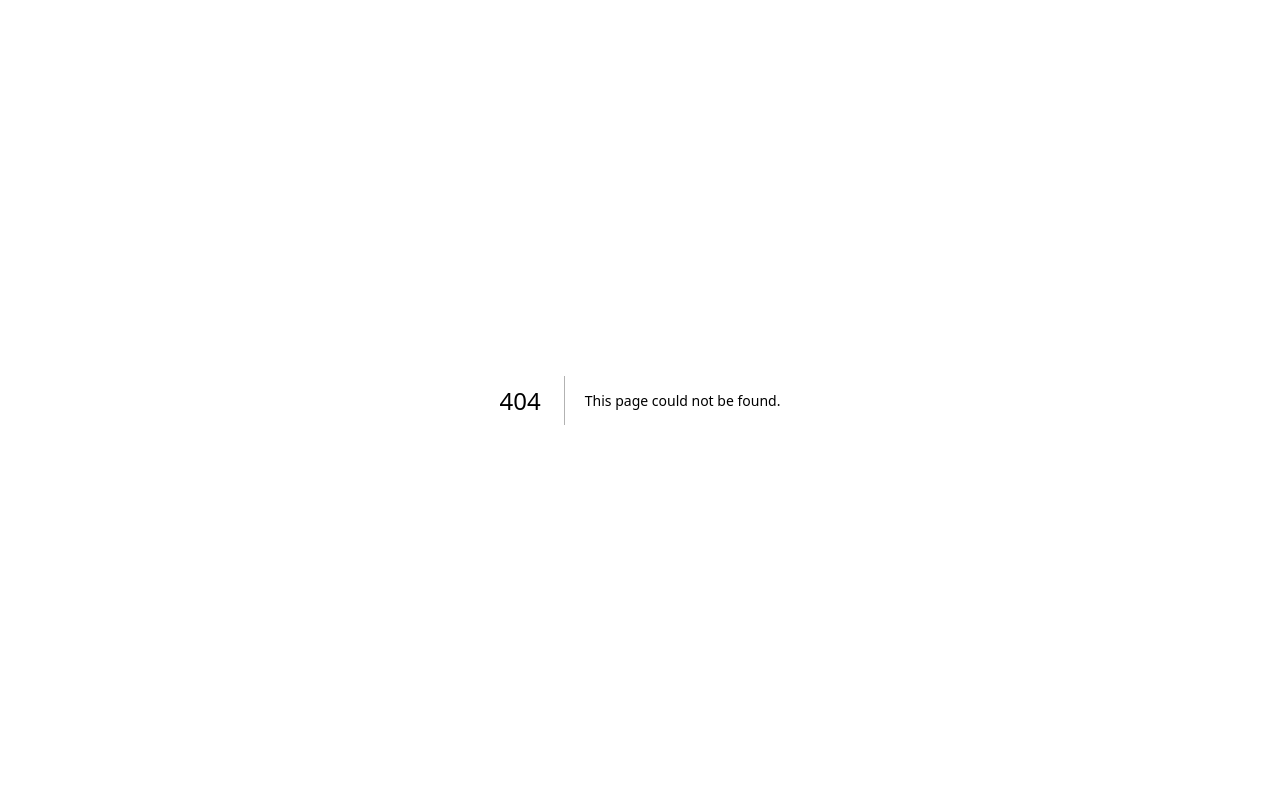
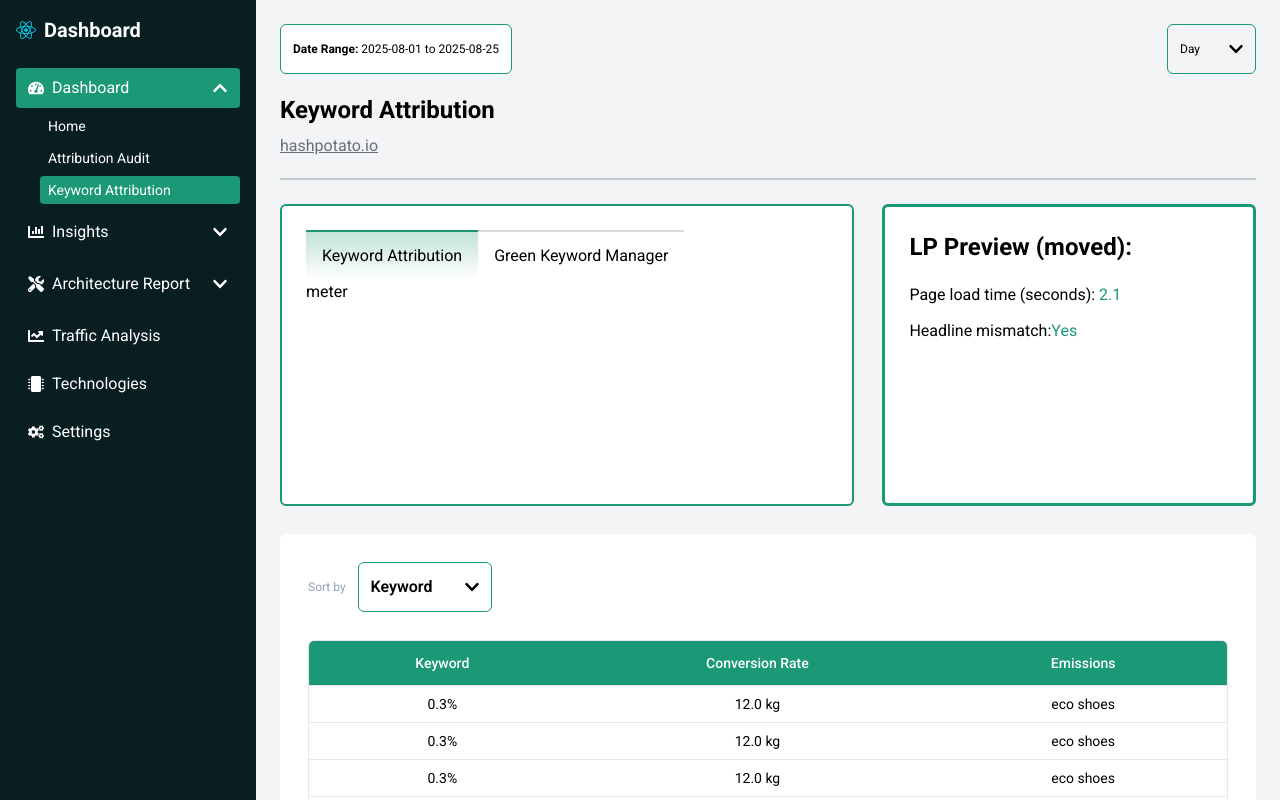
Before and after one commit to subodh-EG/Everything-Green-Frontend-NextJS, a Next.js app: page /dashboard/keyword-attribution in a window 1280 px wide. Before the commit this address had no page. Built offline with nearby package versions, Linux system fonts and the light colour scheme.

Commit message:
add keyword-attribution

```diff
--- /dev/null
+++ b/src/app/dashboard/keyword-attribution/page.tsx
@@ -0,0 +1,177 @@
+"use client";
+import HeatBar from "@/components/common/HeatBar";
+import DashboardLayout from "@/components/dashboard/DashboardLayout";
+import DateSelect from "@/components/dashboard/home/DateSelect";
+import React, { useState } from "react";
+import { FaChevronDown } from "react-icons/fa";
+
+const KeywordAttribution = () => {
+  const [attribution, setAttribution] = useState(1);
+  const tableRow = ["Keyword ", "Conversion Rate", "Emissions"];
+
+  const tableData = [
+    {
+      keyword: "eco shoes",
+      conversionRate: "0.3%",
+      emissions: "12.0 kg",
+    },
+
+    {
+      keyword: "eco shoes",
+      conversionRate: "0.3%",
+      emissions: "12.0 kg",
+    },
+    {
+      keyword: "eco shoes",
+      conversionRate: "0.3%",
+      emissions: "12.0 kg",
+    },
+    {
+      keyword: "eco shoes",
+      conversionRate: "0.3%",
+      emissions: "12.0 kg",
+    },
+    {
+      keyword: "eco shoes",
+      conversionRate: "0.3%",
+      emissions: "12.0 kg",
+    },
+    {
+      keyword: "eco shoes",
+      conversionRate: "0.3%",
+      emissions: "12.0 kg",
+    },
+    {
+      keyword: "eco shoes",
+      conversionRate: "0.3%",
+      emissions: "12.0 kg",
+    },
+  ];
+  return (
+    <DashboardLayout>
+      <DateSelect />
+
+      {/* header */}
+
+      <div className="flex justify-between mt-5">
+        <div className="flex flex-col gap-2">
+          <h2 className="font-bold text-2xl">Keyword Attribution</h2>
+          <p className="text-dark-400 underline">hashpotato.io</p>
+        </div>
+      </div>
+
+      {/* line */}
+
+      <hr className="border border-[#091E2133] mt-5 mb-6" />
+
+      {/* Meter section */}
+
+      <div className="grid grid-cols-5 gap-7">
+        <div className="bg-white border-2 border-primary-500 rounded-md col-span-3 p-6">
+          <div className="flex ">
+            <div
+              className={`px-4 py-3 cursor-pointer border-t-2  ${
+                attribution == 1
+                  ? " border-primary-500  bg-gradient-to-b from-[#c2e3da] to-white"
+                  : "border-[#D9D9D9]"
+              }`}
+              onClick={() => setAttribution(1)}
+            >
+              Keyword Attribution
+            </div>
+            <div
+              className={`px-4 py-3 cursor-pointer border-t-2  ${
+                attribution == 2
+                  ? " border-primary-500  bg-gradient-to-b from-[#c2e3da] to-white"
+                  : "border-[#D9D9D9]"
+              }`}
+              onClick={() => setAttribution(2)}
+            >
+              Green Keyword Manager
+            </div>
+          </div>
+
+          {/* body */}
+
+          {attribution === 1 && <div className="h-[200px]">meter</div>}
+
+          {attribution === 2 && (
+            <div>
+              <div className="mt-4">
+                <HeatBar />
+              </div>
+
+              <div className="text-sm mt-20 flex flex-col gap-2">
+                <p className="font-bold">Match Value (by traffic type):</p>
+                <p>Paid - Match between Ad and the landing page</p>
+                <p>Organic - Match between Keyword and landing page</p>
+              </div>
+            </div>
+          )}
+        </div>
+        <div className="bg-white p-6 rounded-md border-3 border-primary-500 col-span-2">
+          <h3 className="text-2xl font-bold">LP Preview (moved):</h3>
+          <div className="mt-5 flex flex-col gap-3">
+            <p>
+              Page load time (seconds):{" "}
+              <span className="text-primary-500">2.1</span>
+            </p>
+            <p>
+              Headline mismatch:
+              <span className="text-primary-500">Yes</span>
+            </p>
+          </div>
+        </div>
+      </div>
+
+      {/* table */}
+
+      <div className="bg-white mt-7 p-7 rounded-md">
+        <div className="relative lg:w-[20%] flex gap-3 whitespace-nowrap items-center">
+          <div className="text-xs text-slate-400 ">Sort by</div>
+          <select className="appearance-none w-full outline-primary-500 border border-primary-500 px-3 pr-10  py-3 rounded-md  font-semibold">
+            <option value="">Keyword</option>
+            <option value="">Channels</option>
+            <option value="">Efficiency</option>
+          </select>
+          <div className="pointer-events-none absolute right-3 top-1/2 transform -translate-y-1/2 text-gray-500">
+            <FaChevronDown className="text-black" />
+          </div>
+        </div>
+        <div className="mt-7 overflow-hidden rounded-md border border-gray-200">
+          <table className="w-full text-center">
+            <thead>
+              <tr>
+                {tableRow.map((head) => (
+                  <th
+                    key={head}
+                    className="text-center py-3 px-10 text-white bg-primary-500 text-sm font-medium"
+                  >
+                    {head}
+                  </th>
+                ))}
+              </tr>
+            </thead>
+            <tbody>
+              {tableData.map((data) => (
+                <tr key={data.keyword} className="text-sm">
+                  <td className="py-2 px-4 border-t border-gray-200">
+                    {data.conversionRate}
+                  </td>
+                  <td className="py-2 px-4 border-t border-gray-200">
+                    {data.emissions}
+                  </td>
+                  <td className="py-2 px-4 border-t border-gray-200">
+                    {data.keyword}
+                  </td>
+                </tr>
+              ))}
+            </tbody>
+          </table>
+        </div>
+      </div>
+    </DashboardLayout>
+  );
+};
+
+export default KeywordAttribution;
--- /dev/null
+++ b/src/components/common/HeatBar.tsx
@@ -0,0 +1,30 @@
+import React from "react";
+
+const HeatBar = () => {
+  return (
+    <div className="relative w-full h-8 rounded-full mb-8 bg-gradient-to-r from-[#ff0600] via-[#fbe001] to-[#15ffac]">
+      {/* Moving Bubble */}
+      <div className="absolute top-1/2 left-[64%] w-14 h-14 bg-white rounded-full shadow-md flex items-center justify-center font-bold text-lg -translate-x-1/2 -translate-y-1/2">
+        64
+      </div>
+
+      {/* Vertical Dashed Line */}
+      {/* <div className="absolute h-full w-px border-l-2 border-dashed border-blue-400 left-[68%]"></div> */}
+
+      {/* Labels Under the Bar */}
+      <div className="absolute inset-x-0 -bottom-9 flex justify-between  ">
+        {[...Array(11)].map((_, i) => (
+          <div
+            key={i}
+            className="text-gray-500 text-sm flex flex-col items-center"
+          >
+            <p>|</p>
+            <p>{i * 10}</p>
+          </div>
+        ))}
+      </div>
+    </div>
+  );
+};
+
+export default HeatBar;
```
